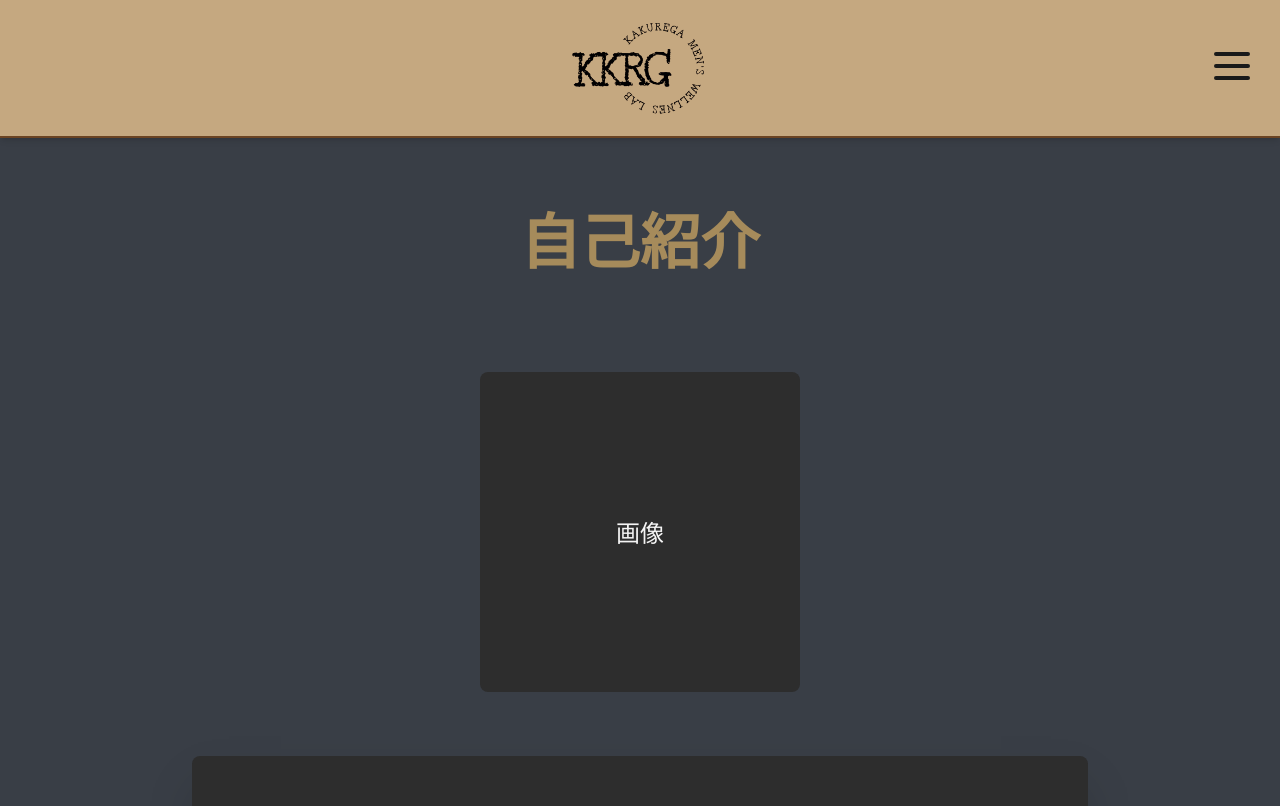
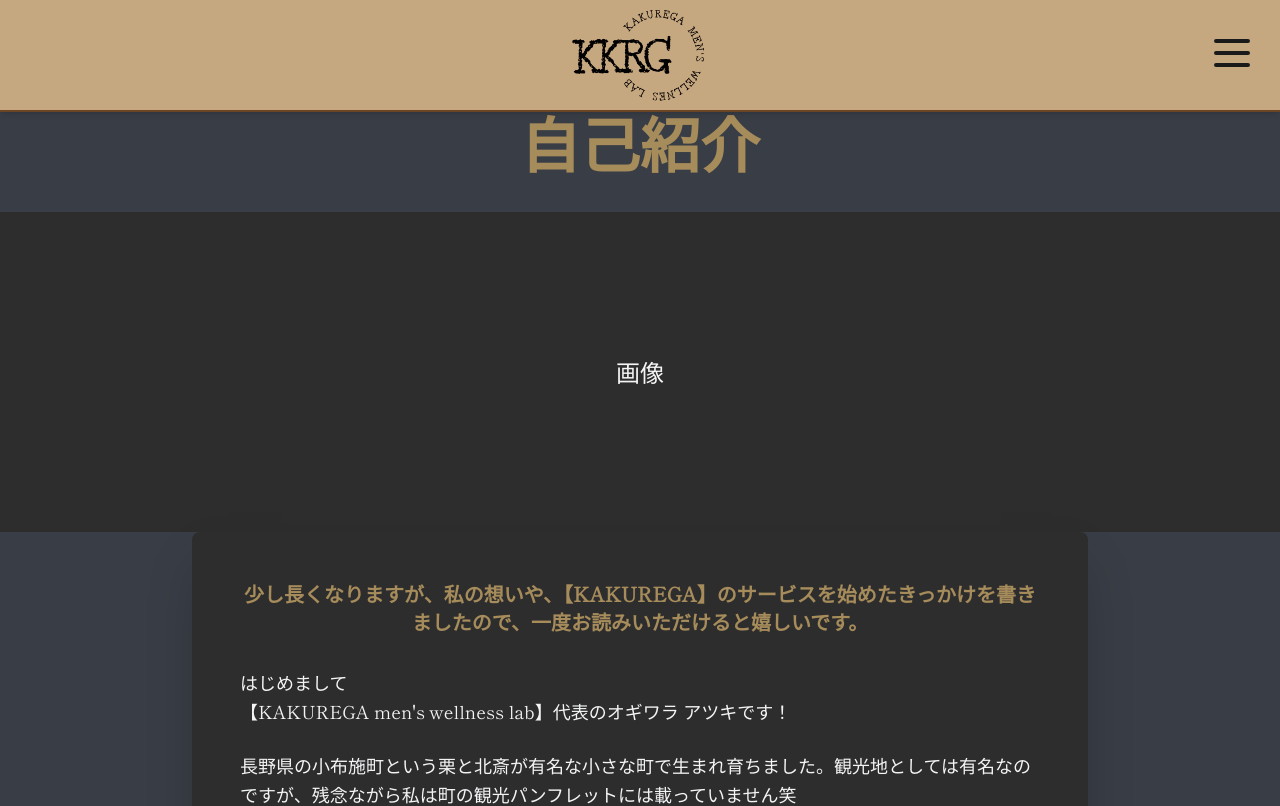
Before and after one commit to mylordkaz/kakurega, a SvelteKit app: page /about in a window 1280 px wide. Shown: the top 806 px of the page. Built offline with nearby package versions, Linux system fonts and the light colour scheme; a web font is replaced by a local one.

Commit message:
fixed header add top image.

```diff
--- a/src/app.css
+++ b/src/app.css
@@ -98,3 +98,8 @@
   border: 2px solid var(--color-border-primary);
   box-shadow: 0 8px 25px var(--shadow-brown);
 }
+
+/* Header spacing utility */
+.content-after-header {
+  margin-top: 7rem; /* 112px - matches header height h-28 */
+}
--- a/src/lib/components/Header.svelte
+++ b/src/lib/components/Header.svelte
@@ -31,7 +31,7 @@
 
 <header
 	bind:this={headerElement}
-	class="bg-secondary border-primary fixed top-0 right-0 left-0 z-40 flex items-center justify-between border-b-2 px-6 shadow-md"
+	class="bg-secondary border-primary fixed top-0 right-0 left-0 z-40 flex items-center justify-between border-b-2 px-6 shadow-md h-28"
 >
 	<!-- Centered Logo -->
 	<div class="flex flex-1 justify-center">
--- a/src/routes/+page.svelte
+++ b/src/routes/+page.svelte
@@ -85,25 +85,15 @@
 	});
 </script>
 
-<main class="bg-primary min-h-screen pt-20">
-	<!-- Hero Section -->
-	<section class="bg-primary relative py-20">
-		<div class="container mx-auto px-4 text-center">
-			<h1 class="text-card text-4xl leading-relaxed font-bold md:text-5xl lg:text-6xl">
-				「髪を生やすことがゴールじゃない」<br />
-				髪を変えれば、人生が変わる。<br />
-				理想の自分を、この場所で。
-			</h1>
-		</div>
+<main class="bg-primary min-h-screen">
+	<!-- Main Image Section -->
+	<section class="w-full content-after-header">
+		<img src="image1.webp" alt="" class="w-full h-auto object-cover" />
 	</section>
 
-	<!-- Main Image Section -->
-	<section class="bg-primary py-16">
+	<!-- Reservation Button Section -->
+	<section class="bg-primary py-8">
 		<div class="container mx-auto px-4 text-center">
-			<div class="bg-card-dark mx-auto mb-8 h-96 w-full max-w-2xl rounded-lg">
-				<div class="text-light flex h-full items-center justify-center text-2xl">画像</div>
-			</div>
-
 			<a
 				href="/reservation"
 				class="bg-card text-primary inline-block rounded-full px-12 py-5 text-2xl font-bold transition-all hover:opacity-80"
--- a/src/routes/about/+page.svelte
+++ b/src/routes/about/+page.svelte
@@ -2,21 +2,17 @@
 	<title>自己紹介 - KAKUREGA-LAB</title>
 </svelte:head>
 
-<main class="bg-primary min-h-screen pt-20">
+<main class="bg-primary min-h-screen">
 	<!-- Title -->
-	<section class="bg-primary pt-32 pb-10">
+	<section class="bg-primary content-after-header pb-10">
 		<div class="container mx-auto px-6 text-center">
 			<h1 class="text-card text-4xl font-bold md:text-5xl lg:text-6xl">自己紹介</h1>
 		</div>
 	</section>
 
 	<!-- Image -->
-	<section class="bg-primary py-16">
-		<div class="container mx-auto px-6 text-center">
-			<div class="bg-card-dark mx-auto h-80 w-80 max-w-full rounded-lg">
-				<div class="text-light flex h-full items-center justify-center text-2xl">画像</div>
-			</div>
-		</div>
+	<section class="w-full">
+		<div class="bg-card-dark text-light flex h-80 items-center justify-center text-2xl w-full">画像</div>
 	</section>
 
 	<!-- Description -->
```
